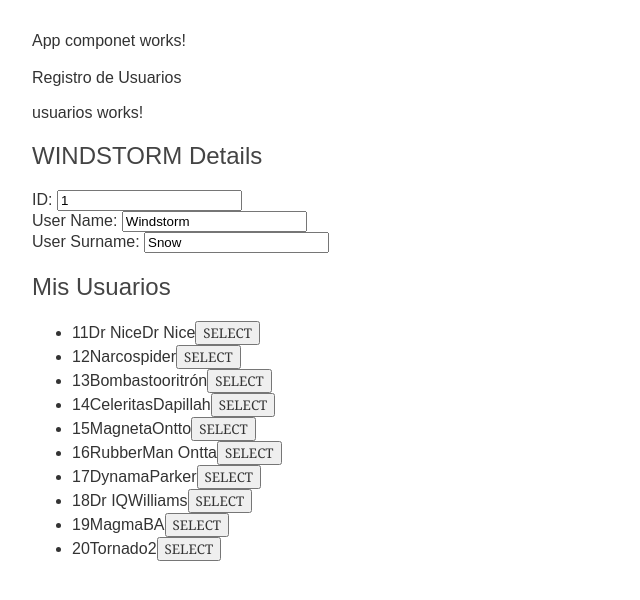
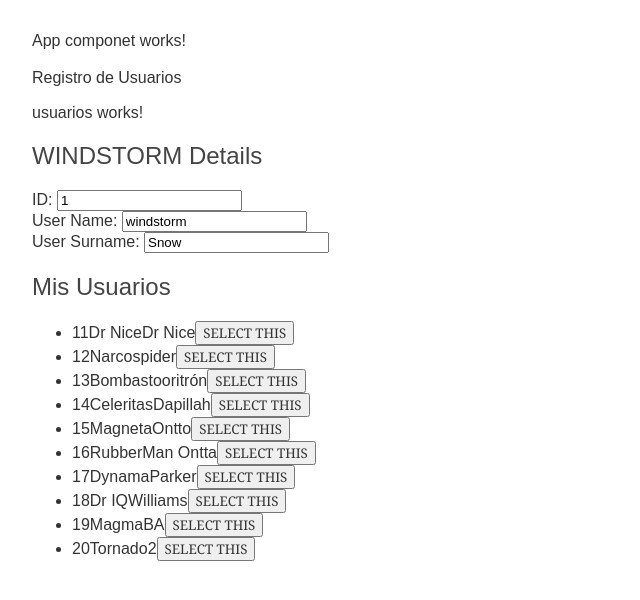
Before and after one commit to andriusmw/registrousuarios, an Angular app: page / in a window 1280 px wide. Shown: the top 600 px of the page, without its empty margins (0-640 px from the left). Built offline with nearby package versions, Linux system fonts and the light colour scheme.

Commit message:
mostrando lista usuarios + vista detalle problema en vista detalle

```diff
--- a/src/app/usuarios/usuarios.component.html
+++ b/src/app/usuarios/usuarios.component.html
@@ -25,7 +25,7 @@
       <span class="badge">{{usuario.id}}</span>
       <span class="name">{{usuario.name}}</span>
       <span class="name">{{usuario.surname}}</span>
-      <button type="button" (click)="onSelect(usuario)" [class.selected]="usuario === selectedUsuario">SELECT</button>
+      <button type="button" (click)="onSelect(usuario)" [class.selected]="usuario === selectedUsuario">SELECT THIS</button>
   </li>
 </ul>
 
--- a/src/app/usuarios/usuarios.component.ts
+++ b/src/app/usuarios/usuarios.component.ts
@@ -18,9 +18,9 @@ export class UsuariosComponent implements OnInit {
   //Creo una variable llamada usuarios y le paso el valor, contenido y tipo del array USUARIOS del mock mock-usuarios
 
   usuario : Usuario = {
-    id: 1,
-    name: 'Windstorm',
-    surname: 'Snow'
+    id: 1 ,
+    name: "windstorm",
+    surname: "Snow"
   }
   //Creo una variable llamada usuario, de tipo objeto que va a tener el contenido y estructura de Usuario. Que lo saco de la interfaz
 
```
